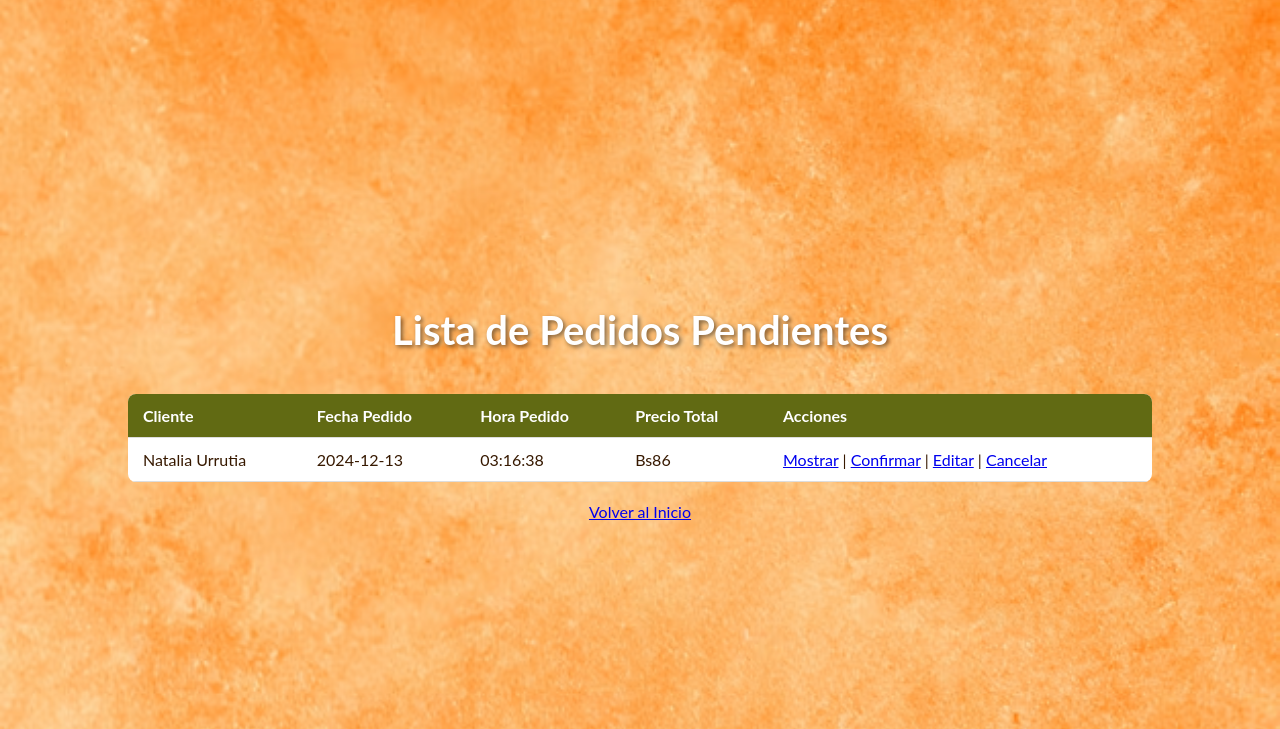
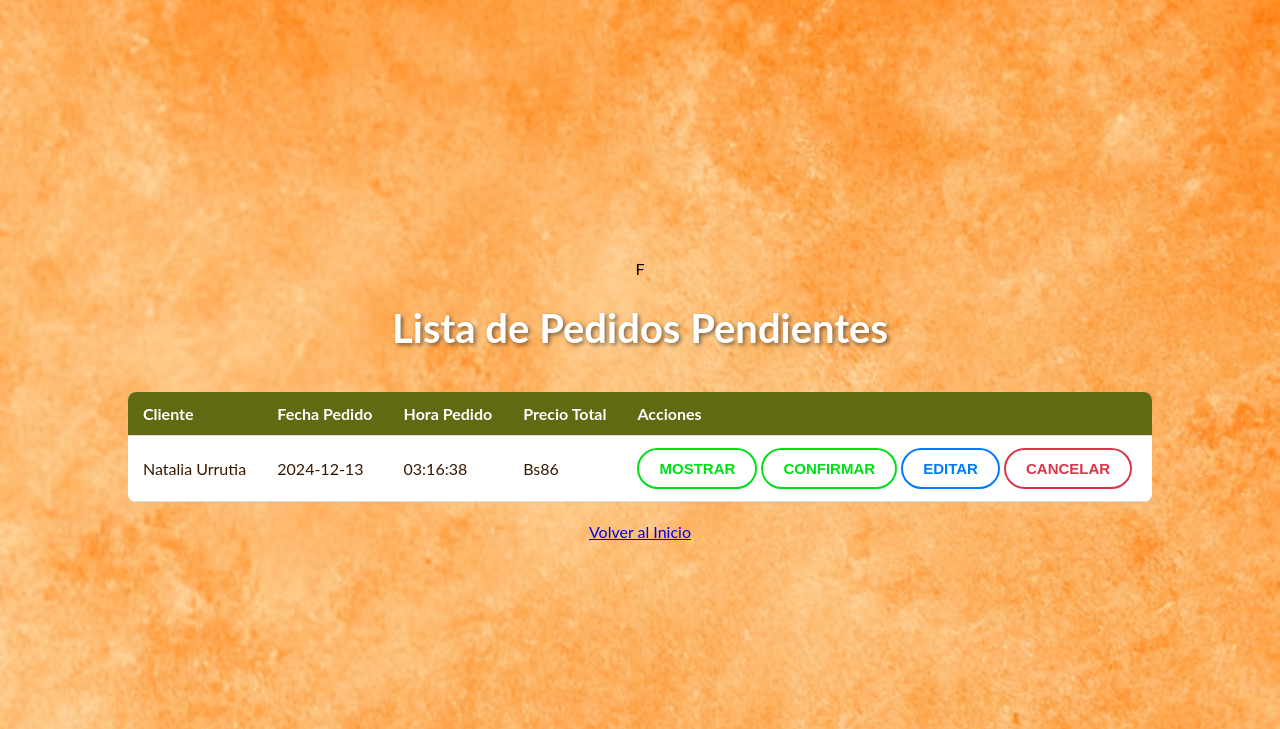
Before and after one commit to natis25/CatChai, a PHP site: page /listar_pedidos.php in a window 1280 px wide. Shown: the top 729 px of the page. Run offline with PHP 8.4, Linux system fonts and the light colour scheme; data comes from the database, SQL or seed files in the repository.

Commit message:
cambio a botones

```diff
--- a/listar_pedidos.php
+++ b/listar_pedidos.php
@@ -1,10 +1,13 @@
+F
 <!DOCTYPE html>
 <html lang="es">
+
 <head>
     <meta charset="UTF-8">
     <link rel="stylesheet" href="pedidos.css">
     <title>Listar Pedidos</title>
 </head>
+
 <body>
     <h1>Lista de Pedidos Pendientes</h1>
 
@@ -21,9 +24,9 @@
 
         // Consulta con JOIN para obtener solo los pedidos con Estado = false
         $query = "SELECT Pedido.IdPedido, Pedido.FechaPedido, Pedido.HoraPedido, Pedido.PrecioTotal,
-                         Cliente.Nombre AS NombreCliente
-                  FROM Pedido
-                  JOIN Cliente ON Pedido.Cliente_IdPersona = Cliente.IdPersona
+                        Cliente.Nombre AS NombreCliente
+                FROM Pedido
+                JOIN Cliente ON Pedido.Cliente_IdPersona = Cliente.IdPersona
                   WHERE Pedido.Estado = 0"; // Filtra los pedidos no confirmados (Estado = false)
 
         $result = $conn->query($query);
@@ -36,11 +39,10 @@
                     <td>{$row['HoraPedido']}</td>
                     <td>Bs{$row['PrecioTotal']}</td>
                     <td>
-                        <a href='mostrar_pedido.php?id={$row['IdPedido']}'>Mostrar</a> |
-                        <a href='confirmar_pedido.php?id={$row['IdPedido']}'>Confirmar</a> |
-                        <a href='editar_pedido.php?id={$row['IdPedido']}'>Editar</a> |
-                        <a href='eliminar_pedido.php?id={$row['IdPedido']}' onclick='return confirm(\"¿Estás seguro de cancelar este pedido?\")'>Cancelar</a>
-
+                        <button class='btn-mostrar' onclick=\"location.href='mostrar_pedido.php?id={$row['IdPedido']}'\">Mostrar</button>
+                        <button class='btn-mostrar' onclick=\"location.href='confirmar_pedido.php?id={$row['IdPedido']}'\">Confirmar</button>
+                        <button class='btn-modificar' onclick=\"location.href='editar_pedido.php?id={$row['IdPedido']}'\">Editar</button>
+                        <button class='btn-eliminar' onclick=\"return confirm('¿Estás seguro de cancelar este pedido?') ? location.href='eliminar_pedido.php?id={$row['IdPedido']}' : false;\">Cancelar</button>
                     </td>
                 </tr>";
         }
@@ -50,4 +52,5 @@
     </table>
     <a href="Home.php">Volver al Inicio</a>
 </body>
+
 </html>
```
